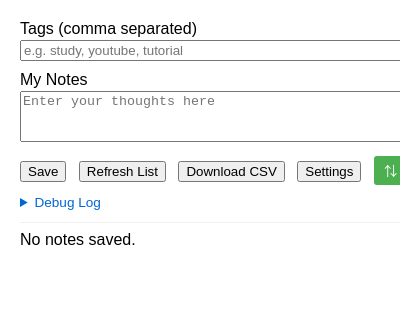
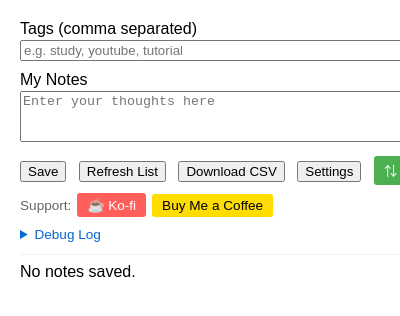
Before and after one commit to cheoljoo/youtube_notes_chrome_extension, a browser extension: page popup.html in a window 400 px wide. Shown: the top 316 px of the page. Drawn offline with Linux system fonts and the light colour scheme.

Commit message:
donation

```diff
--- a/popup.html
+++ b/popup.html
@@ -52,6 +52,11 @@
     <button id="settings-btn" style="margin-left:8px;">Settings</button>
     <button id="sync-btn" style="margin-left:8px;background:#4CAF50;color:white;border:none;padding:5px 10px;border-radius:3px;cursor:pointer;">⇅ Sync</button>
     <button id="load-db-btn" style="margin-left:8px;background:#6a5acd;color:white;border:none;padding:5px 10px;border-radius:3px;cursor:pointer;">Load From DB</button>
+    <div style="margin-top:8px;display:flex;gap:6px;align-items:center;">
+        <span style="font-size:0.85em;color:#666;">Support:</span>
+        <a href="https://ko-fi.com/cheoljoo" target="_blank" rel="noopener" style="display:inline-block;background:#FF5E5B;color:white;padding:4px 10px;border-radius:3px;text-decoration:none;font-size:0.85em;cursor:pointer;">☕ Ko-fi</a>
+        <a href="https://buymeacoffee.com/cheoljoo" target="_blank" rel="noopener" style="display:inline-block;background:#FFDD00;color:#000;padding:4px 10px;border-radius:3px;text-decoration:none;font-size:0.85em;cursor:pointer;">Buy Me a Coffee</a>
+    </div>
     <div id="sync-status" style="margin-top:8px;font-size:0.85em;color:#666;"></div>
     <details style="margin-top:10px;">
         <summary style="cursor:pointer;color:#0366d6;font-size:0.85em;">Debug Log</summary>
```
Also changed, not shown: manifest.json.
